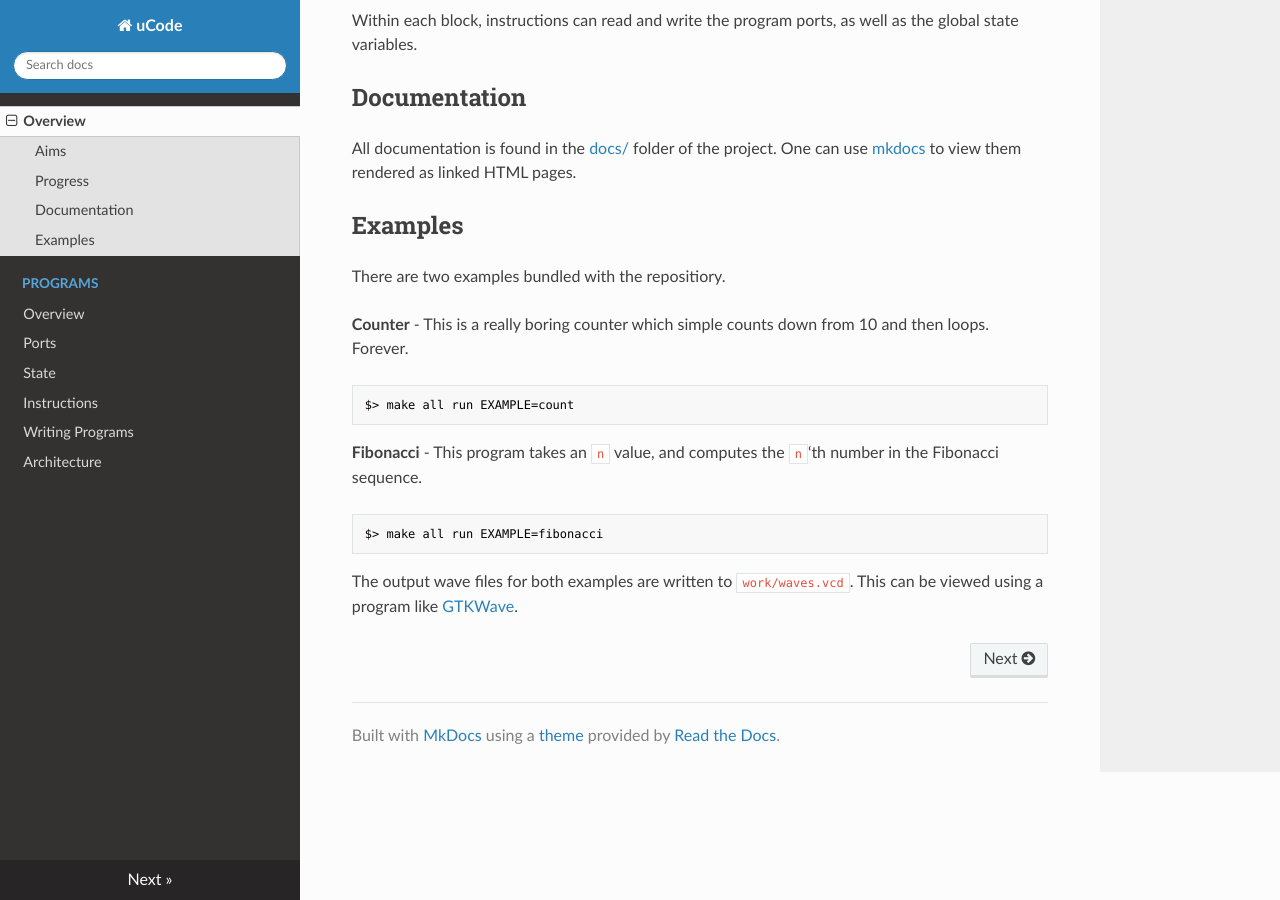
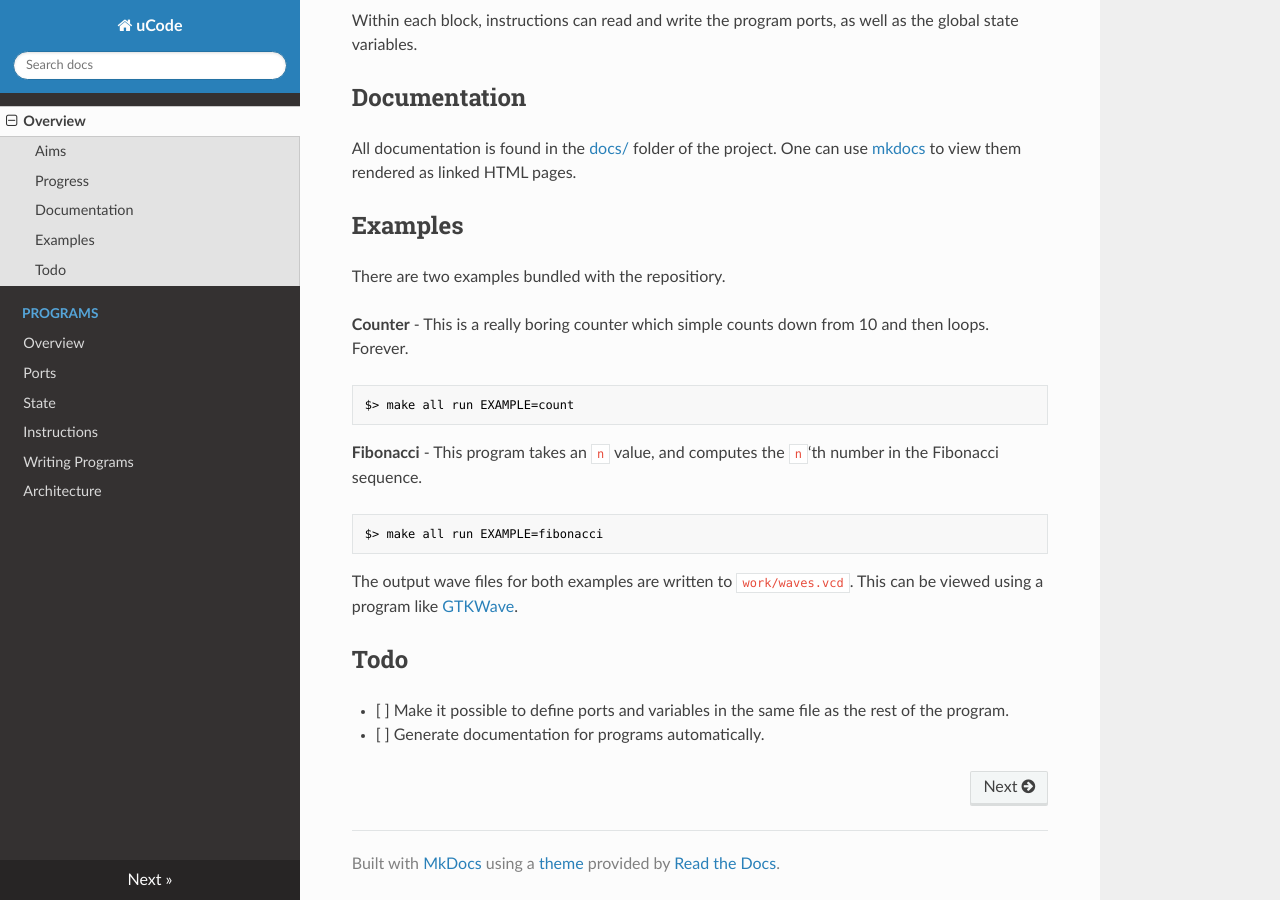
Before and after one commit to ben-marshall/microcoder, an MkDocs documentation site: the page built from docs/README.md, in a window 1280 px wide and 900 px high, scrolled down 913 px. Built offline with MkDocs 1.6.1, drawn with Linux system fonts in a browser that asks for light colours; nearby versions of some CDN libraries; old or Windows-style settings are respelled for this version of MkDocs.

Commit message:
Add todo items.  On branch master  Your branch is up-to-date with 'origin/master'.
 Changes to be committed:
	modified:   README.md
	modified:   docs/README.md

```diff
--- a/docs/README.md
+++ b/docs/README.md
@@ -68,3 +68,9 @@ $> make all run EXAMPLE=fibonacci
 The output wave files for both examples are written to `work/waves.vcd`. This
 can be viewed using a program like
 [GTKWave](http://iverilog.wikia.com/wiki/GTKWAVE).
+
+## Todo
+
+- [ ] Make it possible to define ports and variables in the same file as
+      the rest of the program.
+- [ ] Generate documentation for programs automatically.
```
Also changed, not shown: README.md (+6 -0 lines).
